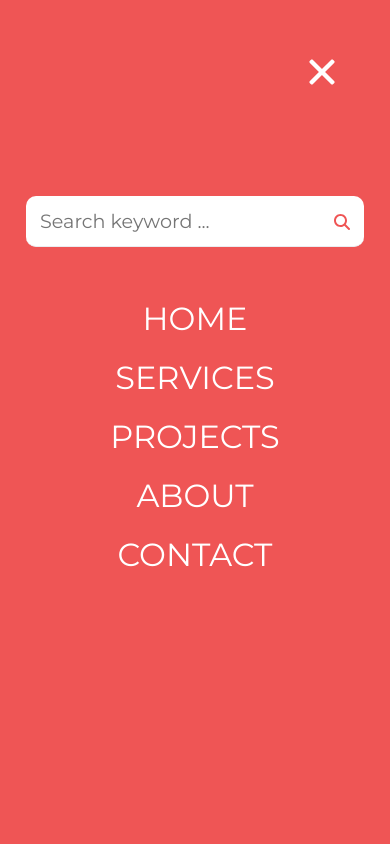
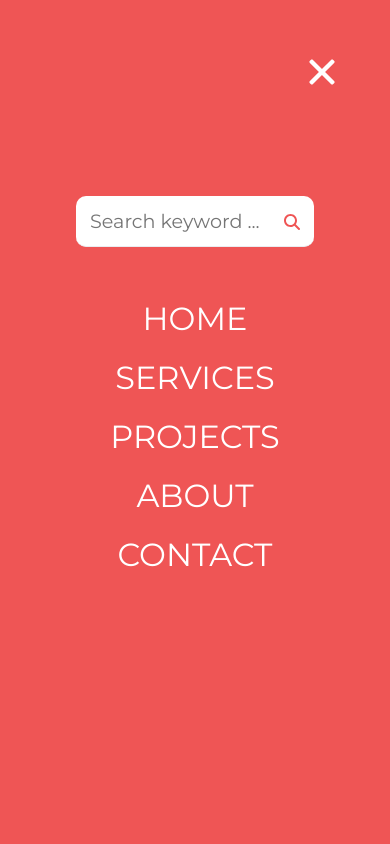
Before and after one commit to nnatroo/artmedia-task, a React (Vite) app: page / in a window 390 px wide. Both pictures are taken after a click on the picture 310 px from the left and 49 px from the top of the page. Shown: the top 844 px of the page. Built offline with nearby package versions, Linux system fonts and the light colour scheme.

Commit message:
added responsive burger menu

```diff
--- a/src/modules/BurgerMenu.module.css
+++ b/src/modules/BurgerMenu.module.css
@@ -70,3 +70,10 @@
     transition: all 0.2s;
     transform: scale(2);
 }
+
+@media (max-width: 460px) {
+    .navbar-search-wrapper input {
+        width: 210px;
+    }
+
+}
```
